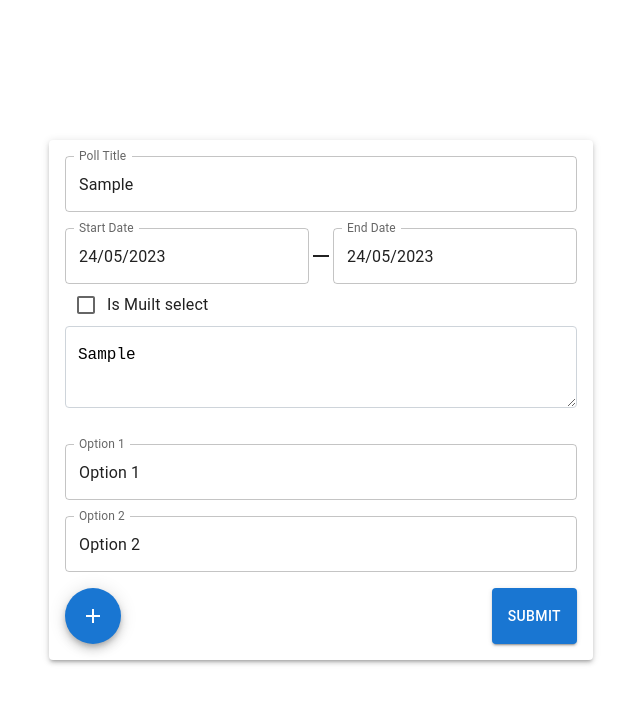
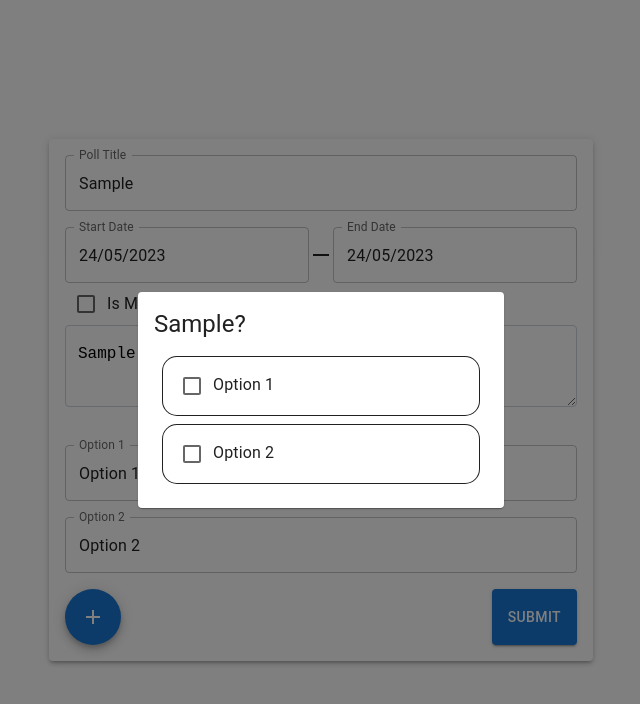
Before and after one commit to harshavardhan-sureify/codebyte-fe, a React (Create React App) app: page / in a window 1280 px wide. Both pictures are taken after typing "Sample", "Sample" into the empty fields and a click on the button "SUBMIT". Shown: the top 704 px of the page, without its empty margins (319-959 px from the left). Built offline with nearby package versions, Linux system fonts and the light colour scheme.

Commit message:
added validation and error for every input field

```diff
--- a/src/components/PollCreate.js
+++ b/src/components/PollCreate.js
@@ -9,7 +9,7 @@ import {
   Fab,
   Button,
 } from "@mui/material";
-import React, { useRef, useState } from "react";
+import React, { useEffect, useState } from "react";
 import Modal from "@mui/material/Modal";
 import { TextareaAutosize } from "@mui/material";
 import AddIcon from "@mui/icons-material/Add";
@@ -17,6 +17,54 @@ import ClearIcon from "@mui/icons-material/Clear";
 import { DatePicker } from "@mui/x-date-pickers";
 import HorizontalRuleIcon from "@mui/icons-material/HorizontalRule";
 import dayjs from "dayjs";
+
+const Option = ({
+  option,
+  handleOptionChange,
+  handleDeleteOption,
+  errors,
+  index,
+  canDelete,
+}) => (
+  <Box sx={{ textAlign: "left" }}>
+    <Box
+      sx={{ width: "100%", marginTop: 2 }}
+      justifyContent="space-between"
+      display="flex"
+      alignItems="center"
+      textAlign="center"
+      gap={2}
+    >
+      <TextField
+        label={`Option ${index + 1}`}
+        variant="outlined"
+        sx={{ width: canDelete ? "88%" : "100%" }}
+        value={option}
+        onChange={(e) => handleOptionChange(e.target.value, index)}
+      />
+      {canDelete && (
+        <Fab
+          color="error"
+          aria-label="delete"
+          size="small"
+          onClick={() => handleDeleteOption(index)}
+        >
+          <ClearIcon />
+        </Fab>
+      )}
+    </Box>
+    {errors.options[index] && <ErrorText>Enter valid option</ErrorText>}
+    {!errors.options[index] && errors.optionErrors[index] && (
+      <ErrorText>Duplicate option</ErrorText>
+    )}
+  </Box>
+);
+
+const ErrorText = styled(Typography)(({ theme }) => ({
+  color: "red",
+  fontSize: "small",
+  margin: "4px 0px 0px 4px",
+}));
 const StyledTextarea = styled(TextareaAutosize)(({ theme }) => ({
   border: "1px solid #ced4da",
   borderRadius: "4px",
@@ -44,17 +92,20 @@ const PollCreate = () => {
   const today = dayjs(new Date());
   const tommorrow = dayjs().add(1, "day");
   const [startDate, setStartDate] = useState(today);
+  const [title, setTitle] = useState("");
   const [endDate, setEndDate] = useState(today);
   const [options, setOptions] = useState(["Option 1", "Option 2"]);
   const [isOpen, setIsOpen] = useState(false);
+  const [isClicked, setIsClicked] = useState(false);
+  const [optionErrors, setOptionErrors] = useState([]);
   const [errors, setErrors] = useState({
     title: false,
     question: false,
     startDate: false,
     endDate: false,
     options: [],
+    optionErrors: [],
   });
-
 
   const handleOptionChange = (value, index) => {
     setOptions((prev) => {
@@ -63,6 +114,10 @@ const PollCreate = () => {
       return newOptions;
     });
   };
+
+  useEffect(() => {
+    if (isClicked) validateForm();
+  }, [title, question, options, isClicked, startDate, endDate]);
 
   const handleNewOption = () => {
     setOptions([...options, ""]);
@@ -81,15 +136,30 @@ const PollCreate = () => {
   const handleQuestionChange = (event) => {
     setQuestion(event.target.value);
   };
+
   const validateForm = () => {
+    const newOptionErrors = options.map(
+      (option, i, arr) =>
+        arr.findIndex(
+          (item) => item.toLowerCase().trim() === option.toLowerCase().trim()
+        ) !== i
+    );
     const newErrors = {
+      title: title.trim() === "",
       question: question.trim() === "",
-      startDate: startDate === null && startDate > endDate,
-      endDate: endDate === null,
+      startDate: startDate === null || dayjs(startDate).isAfter(endDate),
+      endDate: endDate === null || dayjs(startDate).isAfter(endDate),
       options: options.map((option) => option.trim() === ""),
+      optionErrors: newOptionErrors,
     };
     setErrors(newErrors);
-    return !Object.values(newErrors).some((error) => error);
+    const isOptionsValid = newOptionErrors.every((val) => val === false);
+    return (
+      !Object.values(newErrors).some((error) => {
+        if (Array.isArray(error)) return error.some((er) => er);
+        return error;
+      }) && isOptionsValid
+    );
   };
 
   return (
@@ -113,7 +183,12 @@ const PollCreate = () => {
             alignItems="center"
             sx={{ marginbottom: 0 }}
           >
-            <TextField sx={{ width: "100%" }} label="Poll Title" />
+            <TextField
+              sx={{ width: "100%" }}
+              label="Poll Title"
+              onChange={(e) => setTitle(e.target.value)}
+            />
+            {errors.title && <ErrorText>Enter valid Title</ErrorText>}
             <Box
               sx={{
                 display: "flex",
@@ -126,7 +201,7 @@ const PollCreate = () => {
                 label="Start Date"
                 format="DD/MM/YYYY"
                 value={startDate}
-                minDate={dayjs.max(today, endDate)}
+                minDate={dayjs.min(today, endDate)}
                 onChange={(value) => setStartDate(value)}
                 slotProps={{
                   textField: {
@@ -143,7 +218,6 @@ const PollCreate = () => {
                 value={endDate}
                 minDate={startDate}
                 onChange={(value) => setEndDate(value)}
-                onError={(e) => console.log(e)}
                 slotProps={{
                   textField: {
                     helperText: errors.endDate ? "Select valid end Date" : "",
@@ -151,67 +225,43 @@ const PollCreate = () => {
                 }}
               />
             </Box>
-            <Checkbox sx={{ m: 0 }} />
+            <Checkbox />
             <Typography>Is Muilt select</Typography>
           </Grid>
+          <Box sx={{ textAlign: "left" }}>
             <StyledTextarea
               aria-label="empty textarea"
               placeholder="Question"
               id="hellonj"
               sx={{
                 width: "100%",
-              marginBottom: 2,
                 boxSizing: "border-box",
                 borderColor: errors.question ? "red" : "primary",
               }}
               minRows={2}
-            // ref={questionRef}
               value={question}
               onChange={handleQuestionChange}
             />
-          {/* <TextareaAutosize
-              placeholder="Question"
-              minRows={2}
-              value={question}
-              onChange={handleQuestionChange}
-            /> */}
-
+            {errors.question && <ErrorText>Enter valid Question</ErrorText>}
+          </Box>
           <Box
             sx={{
               maxHeight: "40vh",
               overflow: "auto",
-              marginBottom: 2,
+              my:2,
               width: "100%",
             }}
           >
             {options.map((option, index) => (
-              <Box
-                sx={{ width: "100%", marginTop: 2 }}
-                justifyContent="space-between"
-                display="flex"
-                alignItems="center"
-                textAlign="center"
+              <Option
+                option={option}
+                handleOptionChange={handleOptionChange}
+                handleDeleteOption={handleDeleteOption}
+                errors={errors}
+                index={index}
+                canDelete={options.length > 2}
                 key={index}
-                gap={2}
-              >
-                <TextField
-                  label={`Option ${index + 1}`}
-                  variant="outlined"
-                  sx={{ width: options.length > 2 ? "88%" : "100%" }}
-                  value={option}
-                  onChange={(e) => handleOptionChange(e.target.value, index)}
               />
-                {options.length > 2 && (
-                  <Fab
-                    color="error"
-                    aria-label="delete"
-                    size="small"
-                    onClick={() => handleDeleteOption(index)}
-                  >
-                    <ClearIcon />
-                  </Fab>
-                )}
-              </Box>
             ))}
           </Box>
           <Box display="flex" justifyContent="space-between">
@@ -221,7 +271,8 @@ const PollCreate = () => {
             <Button
               variant="contained"
               onClick={() => {
-                validateForm();
+                setIsClicked(true);
+                if (validateForm()) setIsOpen(true);
               }}
             >
               Submit
@@ -241,7 +292,35 @@ const PollCreate = () => {
         }}
       >
         <Paper>
-          {/* <Typography>{questionRef.current?.value}</Typography> */}
+          <Box sx={{ p: 2 }}>
+            <Typography variant="h5" sx={{ marginBottom: 2 }}>
+              {question}?
+            </Typography>
+            <Box>
+              {options.map((option) => (
+                <Paper
+                  elevation={0}
+                  sx={{
+                    border: 1,
+                    m: 1,
+                    borderRadius: "15px",
+                  }}
+                >
+                  <Typography
+                    sx={{
+                      width: "300px",
+                      maxWidth: "300px",
+                      p: 1,
+                      overflow: "auto",
+                    }}
+                  >
+                    <Checkbox />
+                    {option}
+                  </Typography>
+                </Paper>
+              ))}
+            </Box>
+          </Box>
         </Paper>
       </Modal>
     </>
```
Lines whose indentation alone changed are shown as unchanged.
